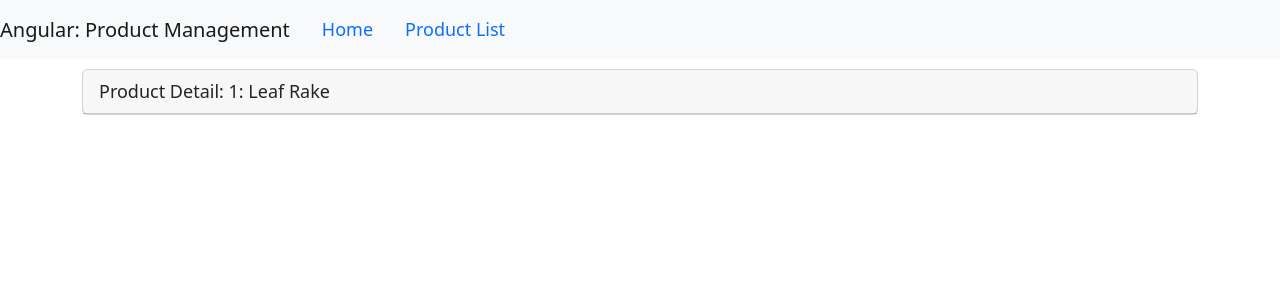
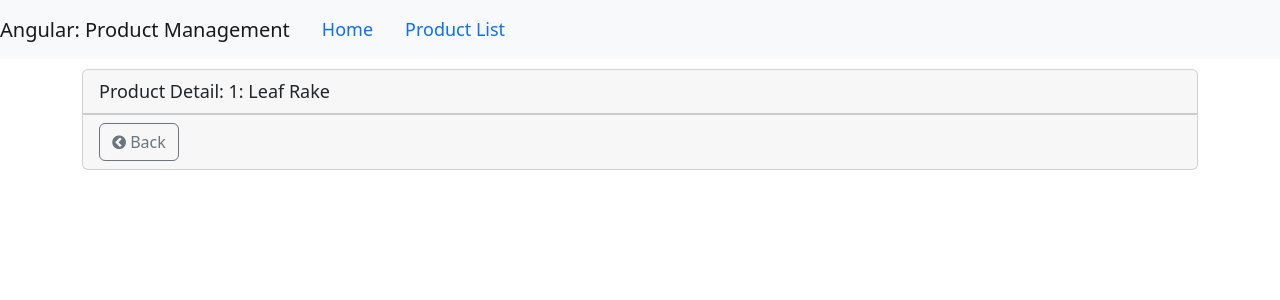
Before and after one commit to ginaz5/angular_getting_started, an Angular app: page /products/1 in a window 1280 px wide. Shown: the top 300 px of the page. Built offline with nearby package versions, Linux system fonts and the light colour scheme.

Commit message:
code-based navigation

```diff
--- a/src/app/products/product-detail.component.html
+++ b/src/app/products/product-detail.component.html
@@ -1,5 +1,12 @@
 <div class='card'>
   <div class='card-header'>
-  {{ pageTitle + ': ' + product?.productName}}
+    {{ pageTitle + ': ' + product?.productName}}
+  </div>
+  <div class='card-footer'>
+    <button class='btn btn-outline-secondary'
+            style='width:80px'
+            (click)='onBack()'>
+      <i class='fa fa-chevron-circle-left'></i> Back
+    </button>
   </div>
 </div>
--- a/src/app/products/product-detail.component.ts
+++ b/src/app/products/product-detail.component.ts
@@ -1,5 +1,5 @@
 import { Component, OnInit } from '@angular/core';
-import {ActivatedRoute} from "@angular/router";
+import {ActivatedRoute, Router} from "@angular/router";
 import {IProduct} from "./product";
 
 @Component({
@@ -11,7 +11,8 @@
   pageTitle: string = 'Product Detail';
   product: IProduct | undefined;
 
-  constructor(private route: ActivatedRoute) { }
+  constructor(private route: ActivatedRoute,
+              private router: Router) { }
 
   ngOnInit(): void {
     const id = Number(this.route.snapshot.paramMap.get('id'));
@@ -28,4 +29,9 @@
     };
   }
 
+
+  onBack(): void {
+    this.router.navigate(['/products']);
+  }
+
 }
```
